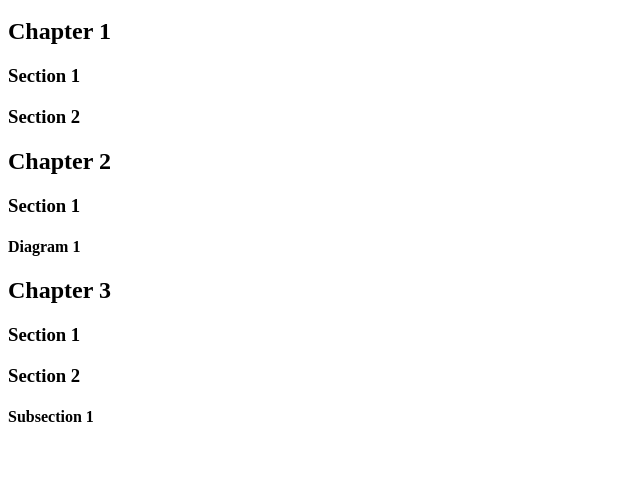
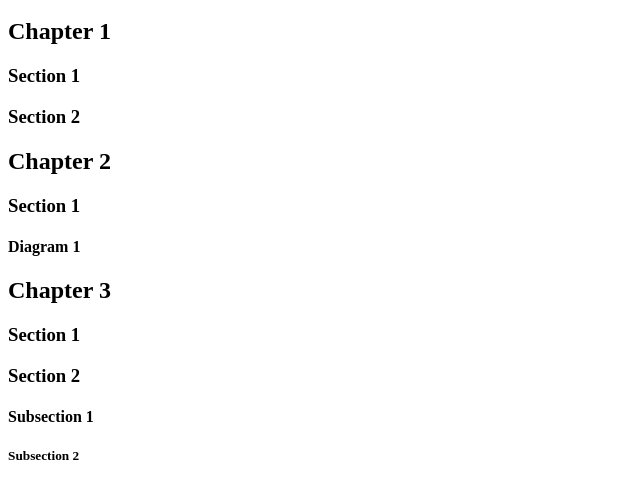
Before and after one commit to Bhuwan077/The-Complete-Full-Stack-Web-Development-Bootcamp, a plain HTML site: page 2.1 Heading Element/index.html in a window 1280 px wide. Shown: the part 48-546 px from the top of the page, without its empty margins (0-640 px from the left). Drawn offline with Linux system fonts and the light colour scheme.

Commit message:
practice2

```diff
--- a/2.1 Heading Element/index.html
+++ b/2.1 Heading Element/index.html
@@ -9,3 +9,4 @@
     <h3>Section 1</h3>
     <h3>Section 2</h3>
     <h4>Subsection 1</h4>
+    <h5>Subsection 2</h5>
```
